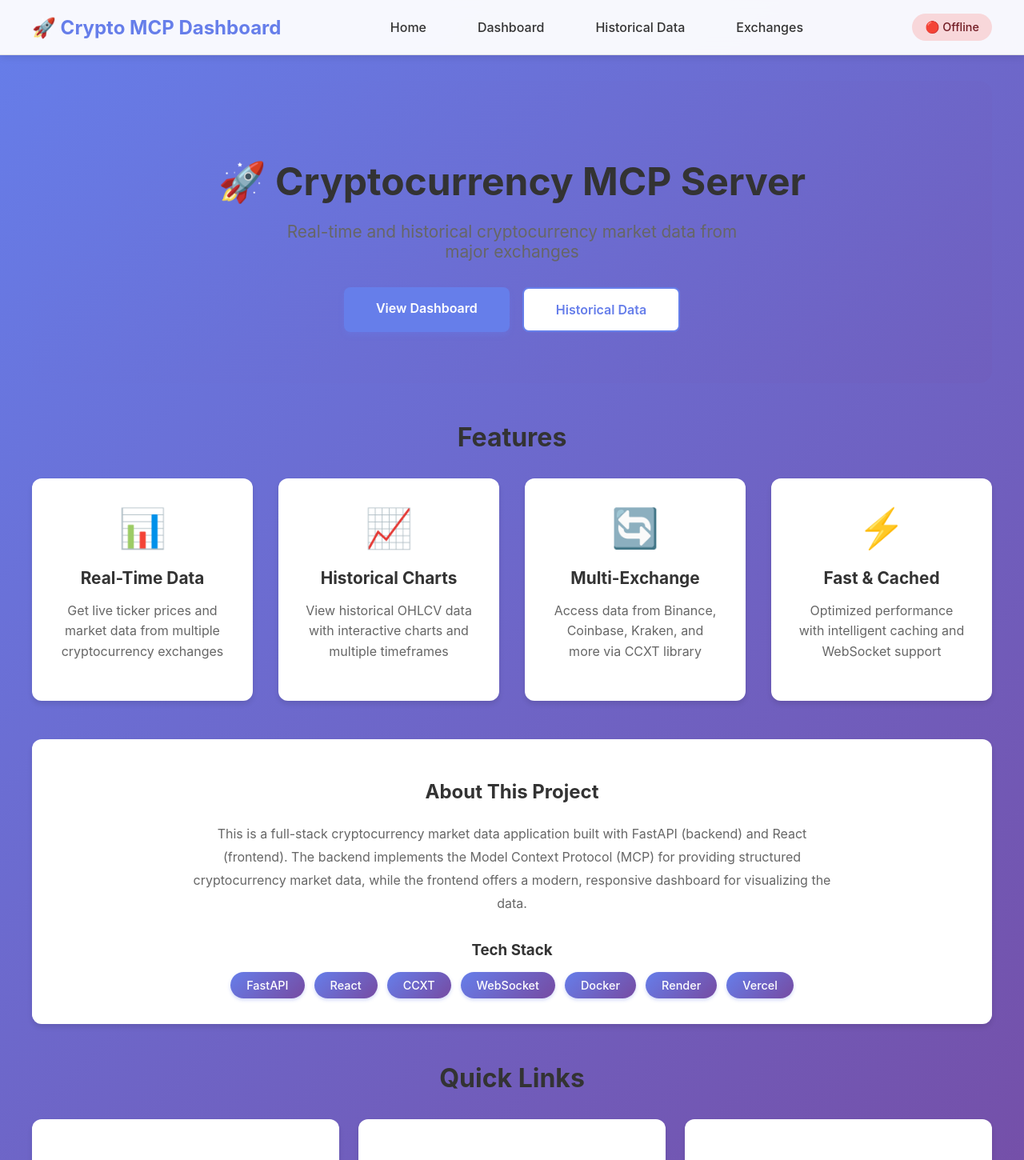
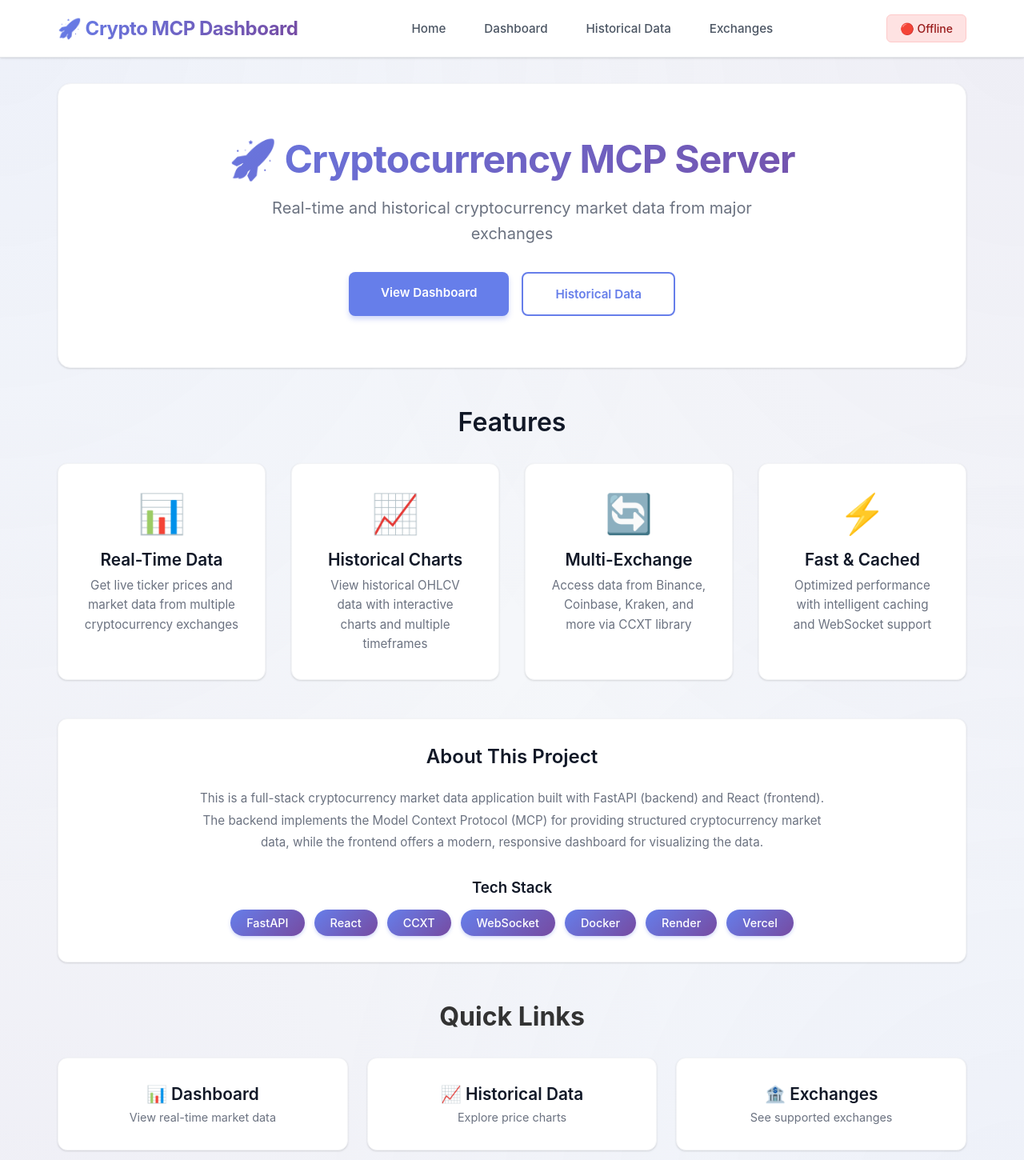
Before and after one commit to Yash5247/HarshNidhi-Ventures, a React (Create React App) app in the folder frontend/: page / in a window 1280 px wide. Shown: the top 1450 px of the page at 80% size. Built offline with nearby package versions, Linux system fonts and the light colour scheme; no server answers.

Commit message:
Update background and navbar to professional modern design

```diff
--- a/frontend/src/App.css
+++ b/frontend/src/App.css
@@ -2,20 +2,24 @@
   min-height: 100vh;
   display: flex;
   flex-direction: column;
-  background: linear-gradient(135deg, #667eea 0%, #764ba2 100%);
+  background: #f5f7fa;
+  background-image:
+    radial-gradient(at 0% 0%, rgba(102, 126, 234, 0.05) 0px, transparent 50%),
+    radial-gradient(at 100% 0%, rgba(118, 75, 162, 0.05) 0px, transparent 50%),
+    radial-gradient(at 100% 100%, rgba(102, 126, 234, 0.05) 0px, transparent 50%),
+    radial-gradient(at 0% 100%, rgba(118, 75, 162, 0.05) 0px, transparent 50%);
   font-family: -apple-system, BlinkMacSystemFont, 'Segoe UI', 'Roboto', 'Oxygen',
     'Ubuntu', 'Cantarell', 'Fira Sans', 'Droid Sans', 'Helvetica Neue', sans-serif;
 }
 
 .navbar {
-  background: rgba(255, 255, 255, 0.95);
-  backdrop-filter: blur(10px);
-  padding: 1rem 2rem;
-  box-shadow: 0 2px 10px rgba(0, 0, 0, 0.1);
+  background: #ffffff;
+  padding: 0;
+  box-shadow: 0 1px 3px rgba(0, 0, 0, 0.08), 0 1px 2px rgba(0, 0, 0, 0.06);
   position: sticky;
   top: 0;
   z-index: 100;
-  border-bottom: 1px solid #e0e0e0;
+  border-bottom: 1px solid #e5e7eb;
 }
 
 .nav-container {
@@ -26,60 +30,74 @@
   align-items: center;
   flex-wrap: wrap;
   gap: 1rem;
+  padding: 1rem 2rem;
 }
 
 .logo-link {
   text-decoration: none;
+  display: flex;
+  align-items: center;
+  gap: 0.5rem;
 }
 
 .logo {
   font-size: 1.5rem;
-  color: #667eea;
-  font-weight: bold;
+  background: linear-gradient(135deg, #667eea 0%, #764ba2 100%);
+  -webkit-background-clip: text;
+  -webkit-text-fill-color: transparent;
+  background-clip: text;
+  font-weight: 700;
   margin: 0;
-  transition: transform 0.3s;
-}
-
-.logo-link:hover .logo {
-  transform: scale(1.05);
+  letter-spacing: -0.5px;
 }
 
 .nav-links {
   display: flex;
-  gap: 2rem;
+  gap: 0.5rem;
+  align-items: center;
 }
 
 .nav-links a {
   text-decoration: none;
-  color: #333;
+  color: #4b5563;
   font-weight: 500;
-  transition: all 0.3s;
-  padding: 0.5rem 1rem;
-  border-radius: 6px;
+  font-size: 0.95rem;
+  transition: all 0.2s ease;
+  padding: 0.625rem 1.25rem;
+  border-radius: 8px;
   position: relative;
 }
 
 .nav-links a:hover {
   color: #667eea;
-  background: rgba(102, 126, 234, 0.1);
+  background: #f3f4f6;
+}
+
+.nav-links a:active {
+  background: #e5e7eb;
 }
 
 .status-indicator {
   padding: 0.5rem 1rem;
-  border-radius: 20px;
-  font-size: 0.9rem;
+  border-radius: 6px;
+  font-size: 0.875rem;
   font-weight: 500;
   white-space: nowrap;
+  display: flex;
+  align-items: center;
+  gap: 0.5rem;
 }
 
 .status-indicator.online {
-  background: #d4edda;
-  color: #155724;
+  background: #d1fae5;
+  color: #065f46;
+  border: 1px solid #a7f3d0;
 }
 
 .status-indicator.offline {
-  background: #f8d7da;
-  color: #721c24;
+  background: #fee2e2;
+  color: #991b1b;
+  border: 1px solid #fecaca;
 }
 
 .main-content {
@@ -91,12 +109,12 @@
 }
 
 .footer {
-  background: rgba(255, 255, 255, 0.95);
+  background: #ffffff;
   padding: 2rem;
   text-align: center;
-  color: #666;
+  color: #6b7280;
   margin-top: auto;
-  border-top: 1px solid #e0e0e0;
+  border-top: 1px solid #e5e7eb;
 }
 
 .footer-content {
@@ -106,7 +124,8 @@
 
 .footer p {
   margin: 0 0 1rem 0;
-  font-size: 0.9rem;
+  font-size: 0.875rem;
+  color: #9ca3af;
 }
 
 .footer-links {
@@ -121,7 +140,8 @@
   color: #667eea;
   text-decoration: none;
   font-weight: 500;
-  transition: color 0.3s;
+  font-size: 0.875rem;
+  transition: color 0.2s;
 }
 
 .footer-links a:hover {
@@ -130,26 +150,29 @@
 }
 
 .footer-links span {
-  color: #ccc;
+  color: #d1d5db;
 }
 
 .card {
   background: white;
   border-radius: 12px;
   padding: 2rem;
-  box-shadow: 0 4px 6px rgba(0, 0, 0, 0.1);
+  box-shadow: 0 1px 3px rgba(0, 0, 0, 0.08), 0 1px 2px rgba(0, 0, 0, 0.06);
   margin-bottom: 2rem;
-  transition: box-shadow 0.3s;
+  transition: all 0.3s ease;
+  border: 1px solid #f3f4f6;
 }
 
 .card:hover {
-  box-shadow: 0 6px 12px rgba(0, 0, 0, 0.15);
+  box-shadow: 0 4px 6px rgba(0, 0, 0, 0.1), 0 2px 4px rgba(0, 0, 0, 0.06);
+  transform: translateY(-2px);
 }
 
 .card h2 {
-  color: #333;
+  color: #111827;
   margin-bottom: 1rem;
-  font-size: 1.8rem;
+  font-size: 1.75rem;
+  font-weight: 600;
 }
 
 .form-group {
@@ -159,126 +182,148 @@
 .form-group label {
   display: block;
   margin-bottom: 0.5rem;
-  color: #555;
+  color: #374151;
   font-weight: 500;
+  font-size: 0.875rem;
 }
 
 .form-group input,
 .form-group select {
   width: 100%;
   padding: 0.75rem;
-  border: 2px solid #e0e0e0;
+  border: 1px solid #d1d5db;
   border-radius: 8px;
-  font-size: 1rem;
-  transition: border-color 0.3s;
+  font-size: 0.95rem;
+  transition: all 0.2s;
   font-family: inherit;
+  background: white;
 }
 
 .form-group input:focus,
 .form-group select:focus {
   outline: none;
   border-color: #667eea;
+  box-shadow: 0 0 0 3px rgba(102, 126, 234, 0.1);
 }
 
 .btn {
-  background: #667eea;
+  background: linear-gradient(135deg, #667eea 0%, #764ba2 100%);
   color: white;
   border: none;
   padding: 0.75rem 2rem;
   border-radius: 8px;
-  font-size: 1rem;
-  font-weight: 500;
+  font-size: 0.95rem;
+  font-weight: 600;
   cursor: pointer;
-  transition: all 0.3s;
+  transition: all 0.3s ease;
   text-decoration: none;
   display: inline-block;
   font-family: inherit;
+  box-shadow: 0 2px 4px rgba(102, 126, 234, 0.2);
 }
 
 .btn:hover {
-  background: #5568d3;
   transform: translateY(-2px);
   box-shadow: 0 4px 8px rgba(102, 126, 234, 0.3);
 }
 
+.btn:active {
+  transform: translateY(0);
+}
+
 .btn:disabled {
-  background: #ccc;
+  background: #d1d5db;
   cursor: not-allowed;
   transform: none;
+  box-shadow: none;
 }
 
 .btn-primary {
-  background: #667eea;
+  background: linear-gradient(135deg, #667eea 0%, #764ba2 100%);
 }
 
 .btn-secondary {
   background: white;
   color: #667eea;
   border: 2px solid #667eea;
+  box-shadow: none;
 }
 
 .btn-secondary:hover {
   background: #667eea;
   color: white;
+  box-shadow: 0 2px 4px rgba(102, 126, 234, 0.2);
 }
 
 .btn-active {
-  background: #28a745 !important;
+  background: #10b981 !important;
+  box-shadow: 0 2px 4px rgba(16, 185, 129, 0.2);
 }
 
 .btn-active:hover {
-  background: #218838 !important;
+  background: #059669 !important;
+  box-shadow: 0 4px 8px rgba(16, 185, 129, 0.3);
 }
 
 .loading {
   text-align: center;
   padding: 2rem;
-  color: #666;
-  font-size: 1.1rem;
+  color: #6b7280;
+  font-size: 1rem;
 }
 
 .error {
-  background: #f8d7da;
-  color: #721c24;
+  background: #fef2f2;
+  color: #991b1b;
   padding: 1rem;
   border-radius: 8px;
   margin-bottom: 1rem;
-  border-left: 4px solid #dc3545;
+  border-left: 4px solid #ef4444;
+  font-size: 0.875rem;
 }
 
 .success {
-  background: #d4edda;
-  color: #155724;
+  background: #f0fdf4;
+  color: #166534;
   padding: 1rem;
   border-radius: 8px;
   margin-bottom: 1rem;
-  border-left: 4px solid #28a745;
+  border-left: 4px solid #22c55e;
+  font-size: 0.875rem;
 }
 
 .demo-notice {
-  background: #e7f3ff;
-  border: 2px solid #2196F3;
+  background: #eff6ff;
+  border: 1px solid #bfdbfe;
   border-radius: 8px;
   padding: 1rem;
   margin-bottom: 1.5rem;
   text-align: center;
-  color: #1976D2;
+  color: #1e40af;
 }
 
 .demo-notice p {
   margin: 0;
-  font-size: 0.95rem;
+  font-size: 0.875rem;
+  font-weight: 500;
 }
 
 @media (max-width: 768px) {
   .nav-container {
     flex-direction: column;
     align-items: flex-start;
+    padding: 1rem;
   }
 
   .nav-links {
     width: 100%;
     flex-wrap: wrap;
+    gap: 0.25rem;
+  }
+
+  .nav-links a {
+    padding: 0.5rem 1rem;
+    font-size: 0.875rem;
   }
 
   .main-content {
@@ -288,4 +333,9 @@
   .card {
     padding: 1.5rem;
   }
+
+  .status-indicator {
+    width: 100%;
+    justify-content: center;
+  }
 }
--- a/frontend/src/components/Home.css
+++ b/frontend/src/components/Home.css
@@ -17,25 +17,32 @@
 .hero-section {
   text-align: center;
   padding: 4rem 2rem;
-  background: linear-gradient(135deg, rgba(102, 126, 234, 0.1) 0%, rgba(118, 75, 162, 0.1) 100%);
+  background: white;
   border-radius: 16px;
   margin-bottom: 3rem;
+  box-shadow: 0 1px 3px rgba(0, 0, 0, 0.08), 0 1px 2px rgba(0, 0, 0, 0.06);
+  border: 1px solid #f3f4f6;
 }
 
 .hero-title {
   font-size: 3rem;
-  color: #333;
+  background: linear-gradient(135deg, #667eea 0%, #764ba2 100%);
+  -webkit-background-clip: text;
+  -webkit-text-fill-color: transparent;
+  background-clip: text;
   margin-bottom: 1rem;
-  font-weight: bold;
+  font-weight: 700;
+  letter-spacing: -1px;
 }
 
 .hero-subtitle {
-  font-size: 1.3rem;
-  color: #666;
+  font-size: 1.25rem;
+  color: #6b7280;
   margin-bottom: 2rem;
   max-width: 600px;
   margin-left: auto;
   margin-right: auto;
+  line-height: 1.6;
 }
 
 .hero-buttons {
@@ -85,9 +92,10 @@
 
 .features-section h2 {
   text-align: center;
-  color: #333;
+  color: #111827;
   margin-bottom: 2rem;
   font-size: 2rem;
+  font-weight: 600;
 }
 
 .features-grid {
@@ -100,14 +108,16 @@
   background: white;
   padding: 2rem;
   border-radius: 12px;
-  box-shadow: 0 4px 6px rgba(0, 0, 0, 0.1);
+  box-shadow: 0 1px 3px rgba(0, 0, 0, 0.08), 0 1px 2px rgba(0, 0, 0, 0.06);
   text-align: center;
-  transition: transform 0.3s, box-shadow 0.3s;
+  transition: all 0.3s ease;
+  border: 1px solid #f3f4f6;
 }
 
 .feature-card:hover {
-  transform: translateY(-5px);
-  box-shadow: 0 8px 16px rgba(0, 0, 0, 0.15);
+  transform: translateY(-4px);
+  box-shadow: 0 4px 6px rgba(0, 0, 0, 0.1), 0 2px 4px rgba(0, 0, 0, 0.06);
+  border-color: #e5e7eb;
 }
 
 .feature-icon {
@@ -116,38 +126,43 @@
 }
 
 .feature-card h3 {
-  color: #333;
+  color: #111827;
   margin-bottom: 0.5rem;
   font-size: 1.3rem;
+  font-weight: 600;
 }
 
 .feature-card p {
-  color: #666;
+  color: #6b7280;
   line-height: 1.6;
+  font-size: 0.95rem;
 }
 
 .info-section {
   background: white;
   padding: 2rem;
   border-radius: 12px;
-  box-shadow: 0 4px 6px rgba(0, 0, 0, 0.1);
+  box-shadow: 0 1px 3px rgba(0, 0, 0, 0.08), 0 1px 2px rgba(0, 0, 0, 0.06);
   margin-bottom: 3rem;
+  border: 1px solid #f3f4f6;
 }
 
 .info-section h2 {
-  color: #333;
+  color: #111827;
   margin-bottom: 1.5rem;
   text-align: center;
+  font-weight: 600;
 }
 
 .info-content p {
-  color: #666;
+  color: #6b7280;
   line-height: 1.8;
   margin-bottom: 2rem;
   text-align: center;
   max-width: 800px;
   margin-left: auto;
   margin-right: auto;
+  font-size: 0.95rem;
 }
 
 .tech-stack {
@@ -155,8 +170,9 @@
 }
 
 .tech-stack h3 {
-  color: #333;
+  color: #111827;
   margin-bottom: 1rem;
+  font-weight: 600;
 }
 
 .tech-items {
@@ -197,23 +213,26 @@
   background: white;
   padding: 2rem;
   border-radius: 12px;
-  box-shadow: 0 4px 6px rgba(0, 0, 0, 0.1);
+  box-shadow: 0 1px 3px rgba(0, 0, 0, 0.08), 0 1px 2px rgba(0, 0, 0, 0.06);
   text-decoration: none;
   color: inherit;
-  transition: all 0.3s;
+  transition: all 0.3s ease;
   text-align: center;
+  border: 1px solid #f3f4f6;
 }
 
 .link-card:hover {
-  transform: translateY(-5px);
-  box-shadow: 0 8px 16px rgba(0, 0, 0, 0.15);
+  transform: translateY(-4px);
+  box-shadow: 0 4px 6px rgba(0, 0, 0, 0.1), 0 2px 4px rgba(0, 0, 0, 0.06);
+  border-color: #667eea;
   color: #667eea;
 }
 
 .link-card h3 {
-  color: #333;
+  color: #111827;
   margin-bottom: 0.5rem;
   font-size: 1.3rem;
+  font-weight: 600;
 }
 
 .link-card:hover h3 {
@@ -221,7 +240,7 @@
 }
 
 .link-card p {
-  color: #666;
+  color: #6b7280;
   font-size: 0.9rem;
 }
 
--- a/frontend/src/index.css
+++ b/frontend/src/index.css
@@ -1,12 +1,42 @@
+* {
+  margin: 0;
+  padding: 0;
+  box-sizing: border-box;
+}
+
 body {
   margin: 0;
   font-family: -apple-system, BlinkMacSystemFont, 'Segoe UI', 'Roboto', 'Oxygen',
-    'Ubuntu', 'Cantarell', 'Fira Sans', 'Droid Sans', 'Helvetica Neue',
-    sans-serif;
+    'Ubuntu', 'Cantarell', 'Fira Sans', 'Droid Sans', 'Helvetica Neue', sans-serif;
   -webkit-font-smoothing: antialiased;
   -moz-osx-font-smoothing: grayscale;
+  background: #f5f7fa;
+  color: #111827;
 }
 
 #root {
   min-height: 100vh;
 }
+
+/* Smooth scrolling */
+html {
+  scroll-behavior: smooth;
+}
+
+/* Custom scrollbar */
+::-webkit-scrollbar {
+  width: 8px;
+}
+
+::-webkit-scrollbar-track {
+  background: #f1f1f1;
+}
+
+::-webkit-scrollbar-thumb {
+  background: #cbd5e1;
+  border-radius: 4px;
+}
+
+::-webkit-scrollbar-thumb:hover {
+  background: #94a3b8;
+}
```
Also changed, not shown: frontend/src/components/Dashboard.css (+9 -3 lines).
